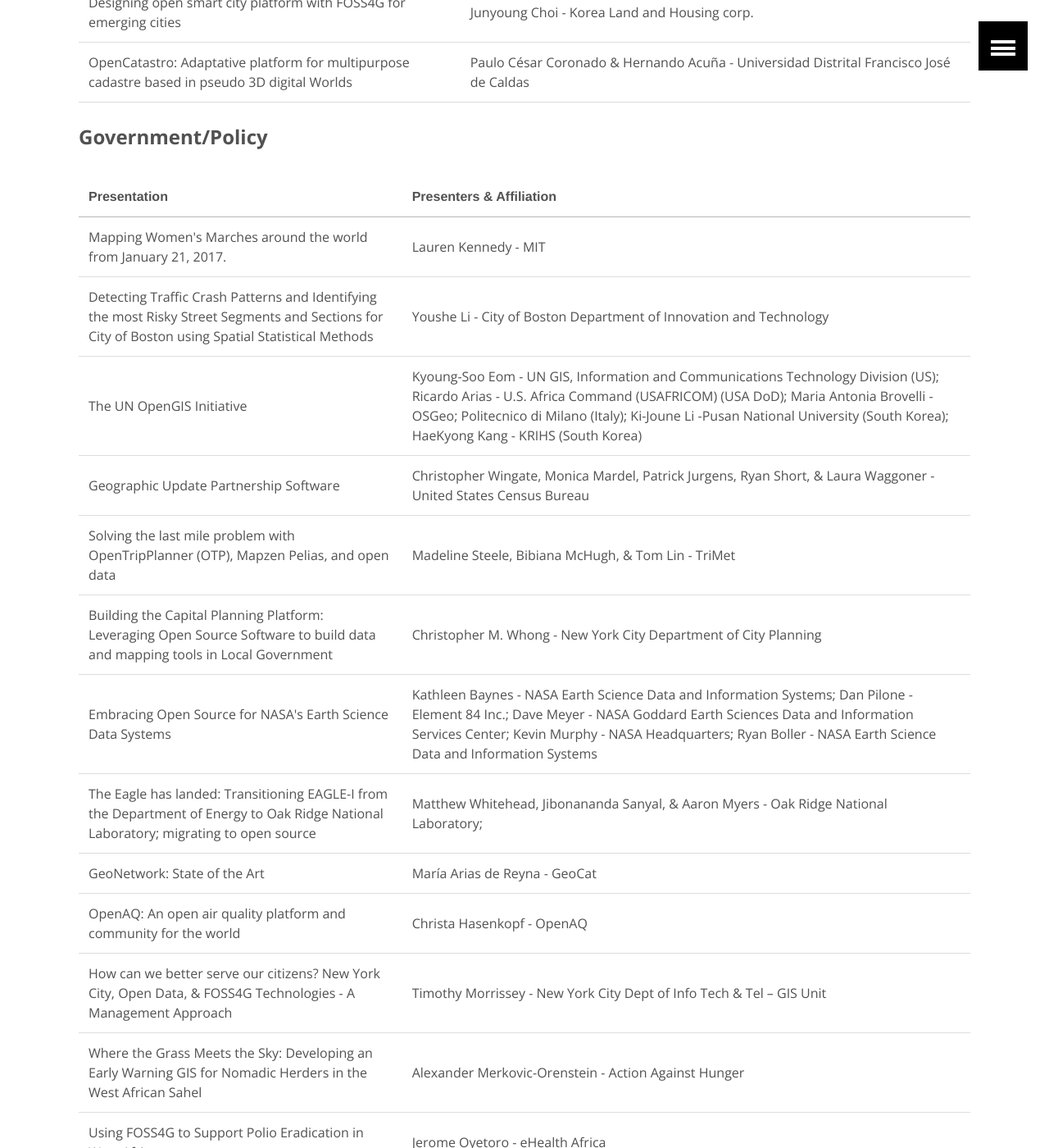
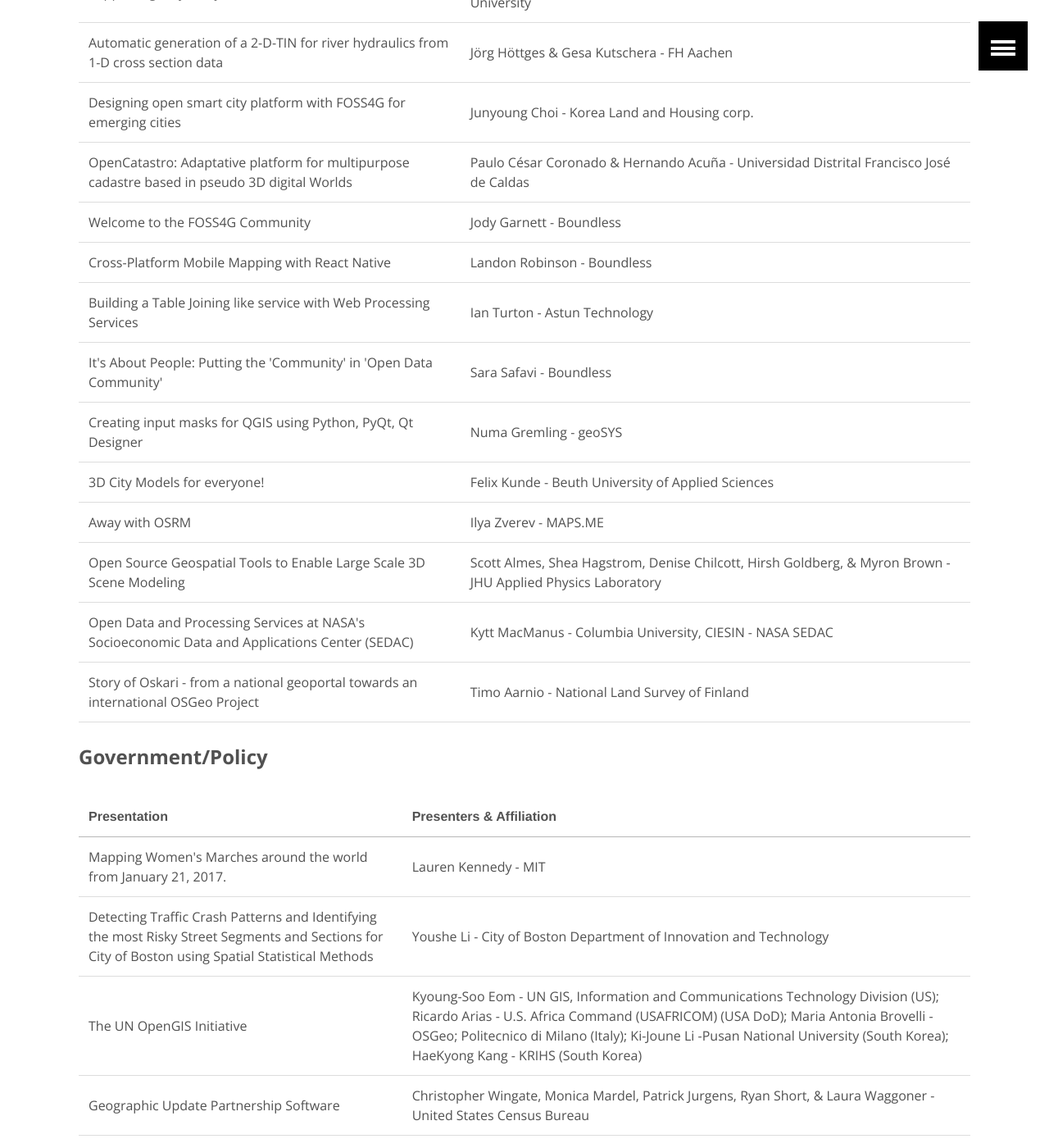
Before and after one commit to AvidGeo/foss4g2017-dev, a Jekyll site: the page built from accepted-presentations/index.html, in a window 1280 px wide and 1400 px high, scrolled down 7024 px. Shown: the whole window at 82% size. Built offline with Jekyll 4.4.1, drawn with Linux system fonts in a browser that asks for light colours; some of the changed text lies outside the part shown.

Commit message:
add next 25 accepted presentations

```diff
--- a/accepted-presentations/index.html
+++ b/accepted-presentations/index.html
@@ -31,6 +31,8 @@
               <tr><td>A FOSS web mapping solution for disparate precision agriculture data</td><td>Angelo Podagrosi - Penn State University World Campus</td></tr>
               <tr><td>Energy Delivery Expansion Planning through pgRouting</td><td>Saul Farber - PeopleGIS, Inc</td></tr>
               <tr><td>Bentley's travels in the Open Source world</td><td>Pano Voudouris &amp; Martin Icking - Bentley Systems</td></tr>
+              <tr><td>Sales and Support engineering in an Open Source SaaS start up</td><td>Jorge Sanz - CARTO</td></tr>
+              <tr><td>Raster is a disaster, vector is a spectre: the tale of one startup on a budget, wading through the tile wars.</td><td>William Morris, Tristan Davies, &amp; Eric Kidd - Faraday Inc. </td></tr>
           </table>
 
       <h4><a name="education"></a>Education</h4>
@@ -133,6 +135,16 @@
                 <tr><td>Automatic generation of a 2-D-TIN for river hydraulics from 1-D cross section data</td><td>Jörg Höttges &amp; Gesa Kutschera - FH Aachen</td></tr>
                 <tr><td>Designing open smart city platform with FOSS4G for emerging cities</td><td>Junyoung Choi - Korea Land and Housing corp.</td></tr>
                 <tr><td>OpenCatastro:  Adaptative platform for multipurpose cadastre based in pseudo 3D digital Worlds</td><td>Paulo César Coronado &amp; Hernando Acuña - Universidad Distrital Francisco José de Caldas</td></tr>
+                <tr><td>Welcome to the FOSS4G Community</td><td>Jody Garnett - Boundless</td></tr>
+                <tr><td>Cross-Platform Mobile Mapping with React Native</td><td>Landon Robinson - Boundless</td></tr>
+                <tr><td>Building a Table Joining like service with Web Processing Services</td><td>Ian Turton - Astun Technology</td></tr>
+                <tr><td>It's About People: Putting the 'Community' in 'Open Data Community'</td><td>Sara Safavi - Boundless</td></tr>
+                <tr><td>Creating input masks for QGIS using Python, PyQt, Qt Designer</td><td>Numa Gremling - geoSYS</td></tr>
+                <tr><td>3D City Models for everyone!</td><td>Felix Kunde - Beuth University of Applied Sciences</td></tr>
+                <tr><td>Away with OSRM</td><td>Ilya Zverev - MAPS.ME</td></tr>
+                <tr><td>Open Source Geospatial Tools to Enable Large Scale 3D Scene Modeling</td><td>Scott Almes, Shea Hagstrom, Denise Chilcott, Hirsh Goldberg, &amp; Myron Brown - JHU Applied Physics Laboratory</td></tr>
+                <tr><td>Open Data and Processing Services at NASA's Socioeconomic Data and Applications Center (SEDAC)</td><td>Kytt MacManus - Columbia University, CIESIN - NASA SEDAC</td></tr>
+                <tr><td>Story of Oskari - from a national geoportal towards an international OSGeo Project</td><td>Timo Aarnio - National Land Survey of Finland</td></tr>
          </table>
 
     <h4><a name="government"></a>Government/Policy</h4>
@@ -173,6 +185,10 @@
                 <tr><td>Using OSGeo solutions for local development systems implementation. The experience of the northern region of Costa Rica</td><td>Oscar Víquez-Acuña, Leonardo Viquez-Acuña, &amp; Oscar López-Villegas - Costa Rica Institute of Technology</td></tr>
                 <tr><td>QKan - Management of drainage system data with QGIS</td><td>Jörg Höttges - FH Aachen</td></tr>
                 <tr><td>Tufts Spatial Data Rescue: Crawling at-risk Government Data</td><td>Kyle Monahan - Tufts University</td></tr>
+                <tr><td>Evaluation of the Micro-Tasking Method for Importing High-Detail Building Models to OpenStreetMap</td><td>Atle Frenvik Sveen - Norwegian University of Science and Technology &amp; Norkart AS; Anne Sofie Strand Erichsen - Norkart AS</td></tr>
+                <tr><td>Forest Management - A FOSS4G Approach</td><td>James Cross, Andy Smiegielski, &amp; Angus Carr - Ontario Ministry of Natural Resources and Forestry</td></tr>
+                <tr><td>A Tool for Assessing Port Capabilities Across the Globe</td><td>Joseph L. Gutenson, Aaron R. Byrd, Dustin T. Brown, Brent H. Hargis, &amp; Alan D. Snow - US Army Engineer Research and Development Center</td></tr>
+                <tr><td>Spatial planning and visualization groundwater strategy</td><td>Birgit Blaabjerg Bisgaard - Central Denmark Region; Jakob Lanstorp - The Danish Environmental Protection Agency</td></tr>
         </table>
 
    <h4><a name="technology"></a>New Technology</h4>
@@ -242,6 +258,9 @@
               <tr><td>Noise: A new search index for semi structured data</td><td>Volker Mische - OnMyOwn</td></tr>
               <tr><td>Integrating Apache Spark and R for Big Data Analytics on solving geographic problems</td><td>Zhang Mengqi &amp; Kam Tin Seong - Singapore Management University</td></tr>
               <tr><td>Extracting intelligent information from aerial images using machine learning</td><td>Mathilde Ørstavik - Norkart</td></tr>
+              <tr><td>Satellite exploitation platform developed entirely with FOSS software</td><td>Vasile Craciunescu - Terrasigna; Marian Munteanul - West University of Timisoara; Krzysztof Myslakowski - Creotech Instruments; Rok Mocnik &amp; SinergiseIgor Kratochvil - GISAT; Bartosz Buszke - WASAT; Przemyslaw Turos - Sigma Games; Marcin Gil - CloudFerro</td></tr>
+              <tr><td>End-to-End Geo Machine Learning</td><td>Drew Bollinger &amp; Ian Schuler - Development Seed</td></tr>
+              <tr><td>Using Big data to produce map of food insecurity and future conflict in the world</td><td>Narcisse Mbunzama - AVONAX GROUP</td></tr>
        </table>
 
   <h4><a name="science"></a>Science</h4>
@@ -285,6 +304,11 @@
               <tr><td>The combined snow and land cover albedo matrix optimization.</td><td>Martin Album Ytre-Eide - Norwegian Radiation Protection Authority</td></tr>
               <tr><td>Towards OSGeo best practices for scientific software citation: Integration options for persistent identifiers in OSGeo project repositories</td><td>Peter Löwe &amp; Jan Goebel - German Institute for Economic Research DIW; Markus Neteler - Mundialis; Massimiliano Cannata - University of Applied Sciences and Arts of Southern Switzerland (SUPSI); Marco Tullney - German National Library of Science and Technology TIB; Britta Dreyer &amp; Martin Fenner - DataCite</td></tr>
               <tr><td>Spatial distribution dynamics with PySAL</td><td>Sergio Rey - Arizona State University</td></tr>
+              <tr><td>Visualization and analysis of active transportation patterns derived from public webcams</td><td>Anna Petrasova, Aaron Hipp. &amp; Helena Mitasova - North Carolina State University</td></tr>
+              <tr><td>Providing API Access to Cutting Edge Forest Monitoring and Analysis Tools</td><td>Asa Strong, Thomas Maschler, &amp; Charlie Hofmann - World Resources Institute</td></tr>
+              <tr><td>Combination of satellite imagery and ground sensors to improve surface solar estimation: the e-space monitoring project</td><td>Caroline Lallemand, Mathieu Turpin, Nicolas Sébastien, Sylvain Cros, &amp; Frederik Kurzrock - Reuniwatt</td></tr>
+              <tr><td>Development of a new QGIS plugin for calculating vegetation indices from UAV-based RGB images</td><td>Byeong-Hyeok Yu &amp; Im-Pyeong Lee - Dept. of Geoinformatics, University of Seoul</td></tr>
+              <tr><td>Density mapping of ship traffic using FOSS4G in C# .NET</td><td>Morten Aronsen - FFI</td></tr>
       </table>
 
 
```
